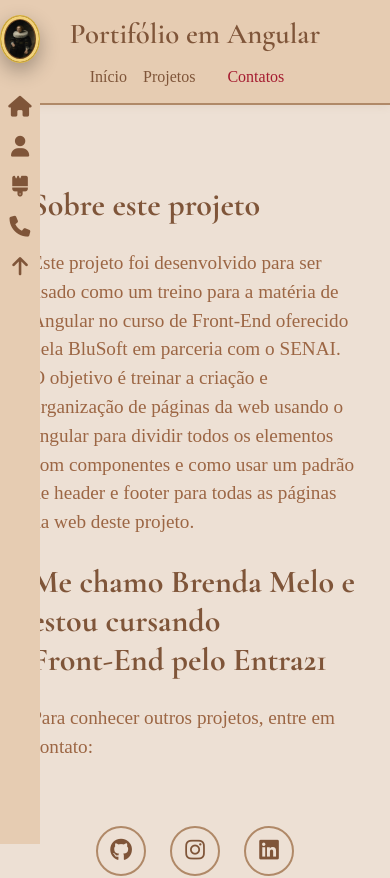
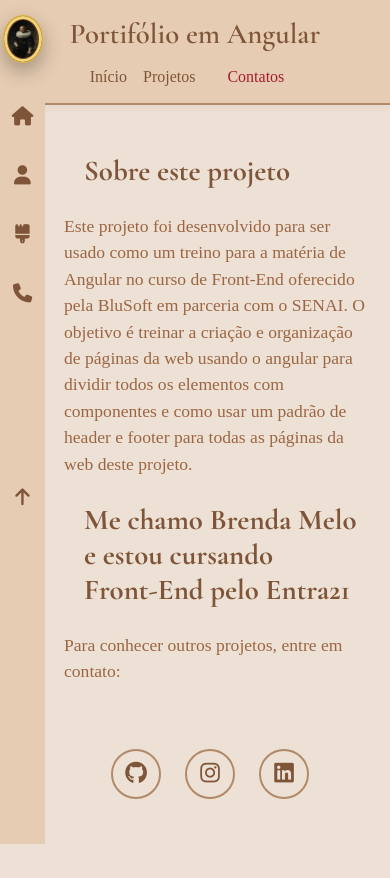
Before and after one commit to Berenda-m/portifolio-em-angular, an Angular app: page /contato in a window 390 px wide. Shown: the top 878 px of the page. Built offline with nearby package versions, Linux system fonts and the light colour scheme.

Commit message:
finaliza-layout

```diff
--- a/src/app/componentes/contato/contato.css
+++ b/src/app/componentes/contato/contato.css
@@ -52,3 +52,21 @@ main p {
     color: var(--white);
     border-color: var(--primary);
 }
+
+@media (max-width: 768px){
+    main {
+        padding: 3rem 1.5rem;
+        margin-left: 30px;
+    }
+
+     main h1 {
+        font-size: 1.8rem;
+        margin-left: 30px;
+    }
+
+    main p {
+        font-size: 1.1rem;
+        max-width: 100%;
+        margin-left: 10px;
+    }
+}
--- a/src/app/componentes/footer/footer.css
+++ b/src/app/componentes/footer/footer.css
@@ -13,7 +13,7 @@ footer h2{
 }
 footer p{
     max-width: 650px;
-    margin: 0 auto 2rem;
+    margin: 0 auto 1rem;
     font-family: 'EB Garamond', serif;
     color: var(--text-secondary);
     line-height: 1.8;
--- a/src/app/componentes/home/home.html
+++ b/src/app/componentes/home/home.html
@@ -5,7 +5,7 @@
             <h2>João da Silva I</h2>
             <p>Encontro-me a desenvolver meu primeiro portfólio por meio de uma engenhosa arte chamada Angular.</p>
             <div class="hero-links">
-                <a routerLink="/projetos">Conhecer as Obras</a>
+                <a routerLink="/projetos">Conhecer grandes obras</a>
                 <a href="mailto:brendasilvam7@gmail.com">Enviar Cartas</a>
             </div>
             <div class="hero-social">
--- a/src/app/componentes/side-bar/side-bar.css
+++ b/src/app/componentes/side-bar/side-bar.css
@@ -7,28 +7,29 @@ nav a {
 }
 
 a {
-    padding: 10px;
+    padding: 20px;
     font-family: 'Cormorant Garamond', serif;
     font-size: 1.2rem;
     color: var(--text-primary);
     font-weight: 800;
-    line-height: 30px;
-
 
 }
 
 .side-bar {
     background-color: var(--background-secondary);
-    width: 90px;
+    width: 80px;
     height: 100vh;
     position: fixed;
     top: 0;
     left: 0;
     display: flex;
     flex-direction: column;
-    gap: 30px;
 }
 
+.toposidebar{
+    margin-top: auto;
+    margin-bottom: 25px;
+}
 .mini-foto img {
     border-radius: 50%;
     object-fit: contain;
@@ -49,14 +50,11 @@ a {
     justify-content: center;
 }
 
-.toposidebar {
-    margin-top: 150px;
-}
 
 @media (max-width: 768px) {
 
     .side-bar {
-        width: 40px;
+        width: 45px;
         align-items: center;
         gap: 1.5rem;
     }
@@ -67,26 +65,9 @@ a {
     }
 
     nav a {
-        width: 40px;
-        height: 40px;
-
         display: flex;
         justify-content: center;
         align-items: center;
-    }
-
-    /* Esconde o texto */
-    nav a span {
-        display: none;
-    }
-
-    /* Ícones */
-    nav a i {
-        font-size: 1.3rem;
-    }
-
-    .toposidebar {
-        margin-top: 70px;
     }
 
     main {
@@ -94,6 +75,7 @@ a {
     }
 
     .toposidebar {
-        margin-top: 220px;
+        margin-top: 120px;
     }
+
 }
--- a/src/app/componentes/side-bar/side-bar.html
+++ b/src/app/componentes/side-bar/side-bar.html
@@ -3,15 +3,14 @@
         <img src="/images/jose.webp" alt="mini foto-jose" width="90">
     </div>
     <ul>
-        <li>
-            <a href="#topo"> <i class="fa-solid fa-house"></i> </a>
-            <a href="#sobre"><i class="fa-solid fa-user"></i></a>
-            <a routerLink="/projetos"><i class="fa-solid fa-brush"></i></a>
-            <a routerLink="/contato"><i class="fa-solid fa-phone"></i></a>
-            <a (click)="voltarAoTopo()">
-                <i class="fa-solid fa-arrow-up"></i>
-            </a>
-        </li>
+
+        <li> <a href="#topo"> <i class="fa-solid fa-house"></i> </a></li>
+        <li> <a href="#sobre"><i class="fa-solid fa-user"></i></a></li>
+        <li><a routerLink="/projetos"><i class="fa-solid fa-brush"></i></a></li>
+        <li><a routerLink="/contato"><i class="fa-solid fa-phone"></i></a></li>
+
     </ul>
-
+    <a class="toposidebar" (click)="voltarAoTopo()">
+        <i class="fa-solid fa-arrow-up"></i>
+    </a>
 </nav>
```
